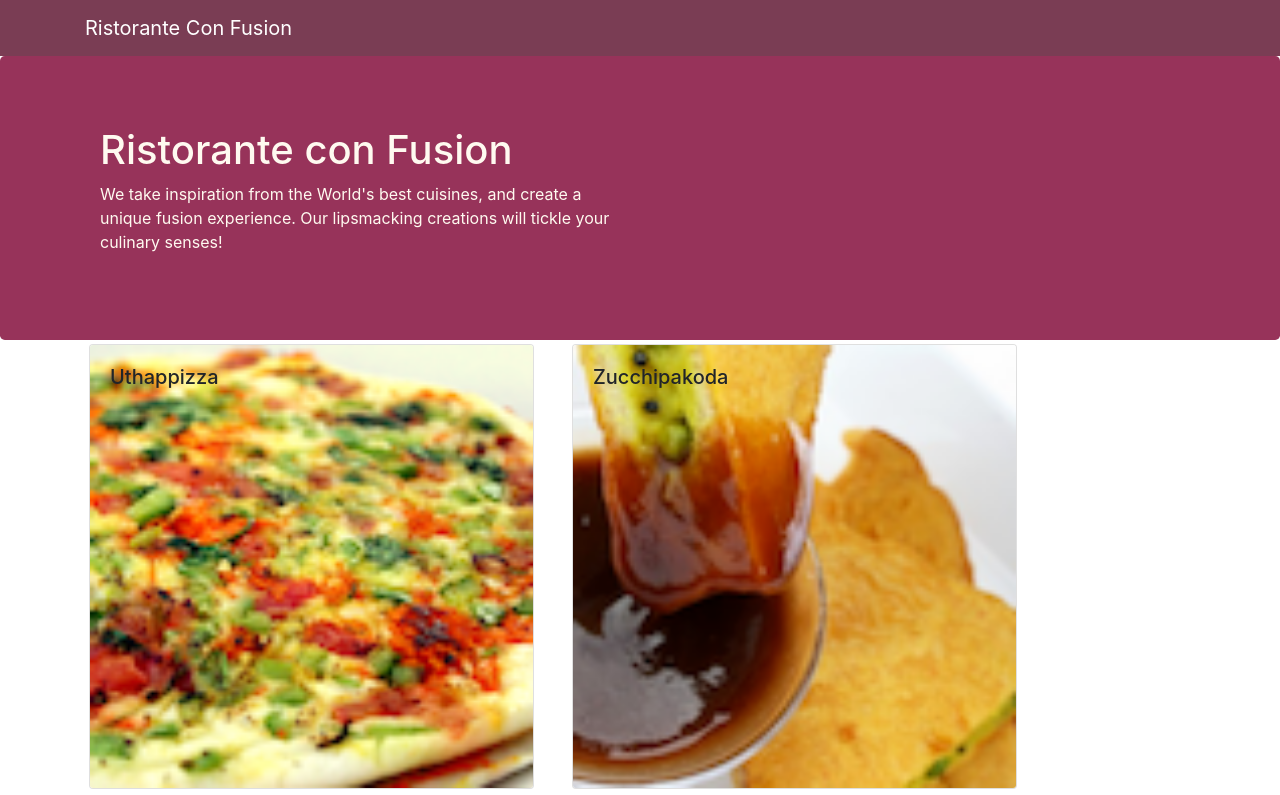
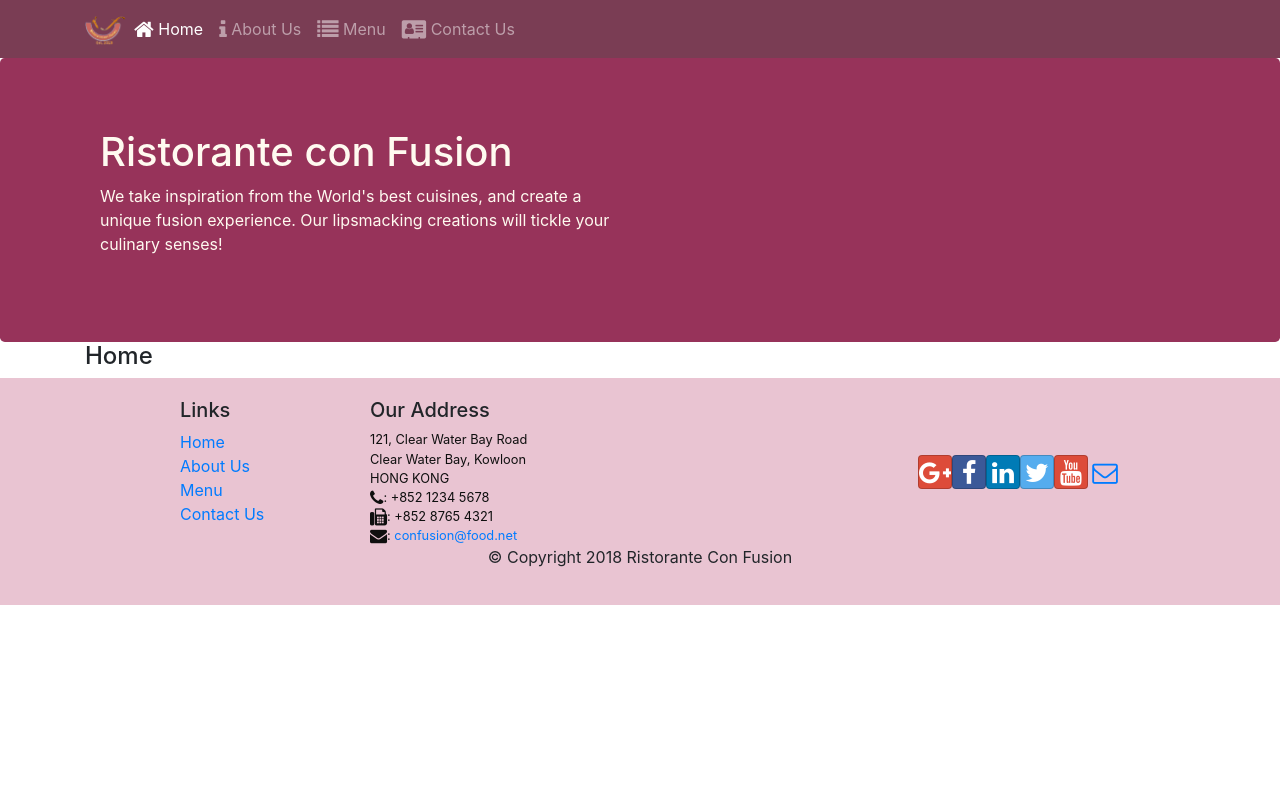
Before and after one commit to arunkarthicknm/first-react-app, a React (Create React App) app: page /home in a window 1280 px wide. Shown: the top 795 px of the page. Built offline with nearby package versions, Linux system fonts and the light colour scheme.

Commit message:
React Router

```diff
--- a/package.json
+++ b/package.json
@@ -12,6 +12,7 @@
     "react": "^17.0.2",
     "react-dom": "^17.0.2",
     "react-popper": "^0.9.2",
+    "react-router-dom": "^5.2.0",
     "react-scripts": "4.0.3",
     "reactstrap": "^5.0.0",
     "web-vitals": "^1.1.2"
--- a/src/App.js
+++ b/src/App.js
@@ -1,5 +1,6 @@
 import React, {Component} from 'react';
 import Main from './components/MainComponent';
+import { BrowserRouter } from 'react-router-dom';
 
 import './App.css';
 
@@ -9,11 +10,13 @@
 
   render() {
     return (
+      <BrowserRouter>
       <div className="App">
 
         <Main />
 
       </div>
+      </BrowserRouter>
     );
   }
 }
--- a/src/components/FooterComponent.js
+++ b/src/components/FooterComponent.js
@@ -1,4 +1,5 @@
 import React from 'react';
+import { Link } from 'react-router-dom';
 
 function Footer(props) {
     return(
@@ -8,10 +9,10 @@
                 <div className="col-4 offset-1 col-sm-2">
                     <h5>Links</h5>
                     <ul className="list-unstyled">
-                        <li><a href="#">Home</a></li>
-                        <li><a href="#">About</a></li>
-                        <li><a href="#">Menu</a></li>
-                        <li><a href="contactus.html">Contact</a></li>
+                    <li><Link to='/home'>Home</Link></li>
+                        <li><Link to='/aboutus'>About Us</Link></li>
+                        <li><Link to='/menu'>Menu</Link></li>
+                        <li><Link to='/contactus'>Contact Us</Link></li>
                     </ul>
                 </div>
                 <div className="col-7 col-sm-5">
--- a/src/components/HeaderComponent.js
+++ b/src/components/HeaderComponent.js
@@ -1,13 +1,46 @@
 import React, { Component } from 'react';
-import { Navbar, NavbarBrand, Jumbotron } from 'reactstrap';
+import { Nav, Navbar, NavbarBrand, NavbarToggler, Collapse, NavItem, Jumbotron } from 'reactstrap';
+import { NavLink } from 'react-router-dom';
 
 class Header extends Component {
+  constructor(props) {
+    super(props);
+
+    this.toggleNav = this.toggleNav.bind(this);
+    this.state = {
+      isNavOpen: false
+    };
+  }
+
+  toggleNav() {
+    this.setState({
+      isNavOpen: !this.state.isNavOpen
+    });
+  }
+
   render() {
     return(
-    <React.Fragment>
-      <Navbar dark>
-        <div className="container">
-            <NavbarBrand href="/">Ristorante Con Fusion</NavbarBrand>
+    <div>
+       <Navbar dark expand="md">
+                    <div className="container">
+                        <NavbarToggler onClick={this.toggleNav} />
+                        <NavbarBrand className="mr-auto" href="/"><img src='assets/images/logo.png' height="30" width="41" alt='Ristorante Con Fusion' /></NavbarBrand>
+                        <Collapse isOpen={this.state.isNavOpen} navbar>
+                            <Nav navbar>
+                            <NavItem>
+                                <NavLink className="nav-link"  to='/home'><span className="fa fa-home fa-lg"></span> Home</NavLink>
+                            </NavItem>
+                            <NavItem>
+                                <NavLink className="nav-link" to='/aboutus'><span className="fa fa-info fa-lg"></span> About Us</NavLink>
+                            </NavItem>
+                            <NavItem>
+                                <NavLink className="nav-link"  to='/menu'><span className="fa fa-list fa-lg"></span> Menu</NavLink>
+                            </NavItem>
+                            <NavItem>
+                                <NavLink className="nav-link" to='/contactus'><span className="fa fa-address-card fa-lg"></span> Contact Us</NavLink>
+                            </NavItem>
+                            </Nav>
+                        </Collapse>
         </div>
       </Navbar>
       <Jumbotron>
@@ -20,7 +53,8 @@
                </div>
            </div>
        </Jumbotron>
-    </React.Fragment>
+       </div>
+
     );
   }
 }
--- /dev/null
+++ b/src/components/HomeComponent.js
@@ -0,0 +1,11 @@
+import React from 'react';
+
+function Home(props) {
+    return(
+      <div className="container">
+        <h4>Home</h4>
+      </div>
+    );
+}
+
+export default Home;
--- a/src/components/MainComponent.js
+++ b/src/components/MainComponent.js
@@ -1,10 +1,13 @@
 import React, { Component } from 'react';
 import { Navbar, NavbarBrand } from 'reactstrap';
+import Home from './HomeComponent';
 import Menu from './MenuComponents';
 import Header from './HeaderComponent';
 import Footer from './FooterComponent';
 import DishDetail from './Dishdetailcomponent';
 import { DISHES } from '../shared/dishes';
+import { Switch, Route, Redirect } from 'react-router-dom';
+
 
 class Main extends Component {
 
@@ -12,20 +15,27 @@
     super(props);
     this.state = {
         dishes: DISHES,
-        selectedDish: null
+
     };
   }
 
-  onDishSelect(dishId) {
-    this.setState({ selectedDish: dishId});
-  }
 
   render() {
+    const HomePage = () => {
+      return(
+          <Home
+          />
+      );
+    }
     return (
       <div>
         <Header />
-        <Menu dishes={this.state.dishes} onClick={(dishId) => this.onDishSelect(dishId)} />
-        <DishDetail dish={this.state.dishes.filter((dish) => dish.id === this.state.selectedDish)[0]} />
+        <Switch>
+              <Route path='/home' component={HomePage} />
+              <Route exact path='/menu' component={() => <Menu dishes={this.state.dishes} />} />
+              <Redirect to="/home" />
+          </Switch>
+
         <Footer />
       </div>
     );
--- a/src/components/MenuComponents.js
+++ b/src/components/MenuComponents.js
@@ -3,10 +3,10 @@
 import { Card, CardImg, CardImgOverlay, CardText, CardBody,
   CardTitle } from 'reactstrap';
 
-  function RenderMenuItem ({dish, onClick}) {
+  function RenderMenuItem ({dish}) {
     return (
-        <Card
-            onClick={() => onClick(dish.id)}>
+        <Card>
+
             <CardImg width="100%" src={dish.image} alt={dish.name} />
             <CardImgOverlay>
                 <CardTitle>{dish.name}</CardTitle>
```
Also changed, not shown: 1 other file (tests, documents, lock files or other folders).
